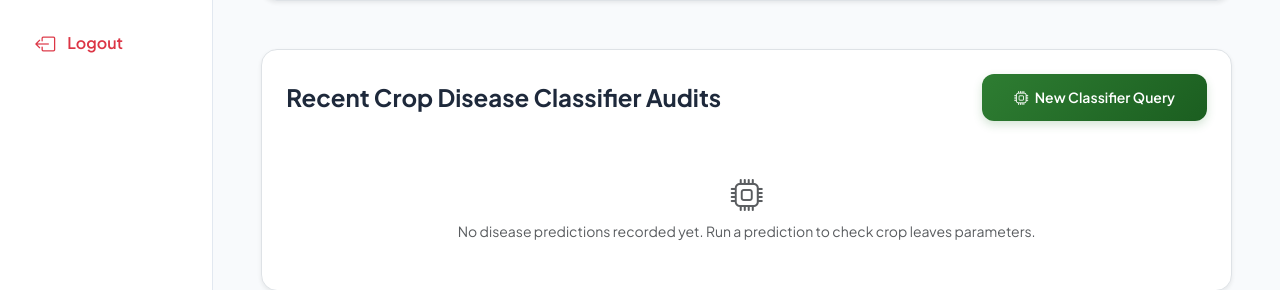
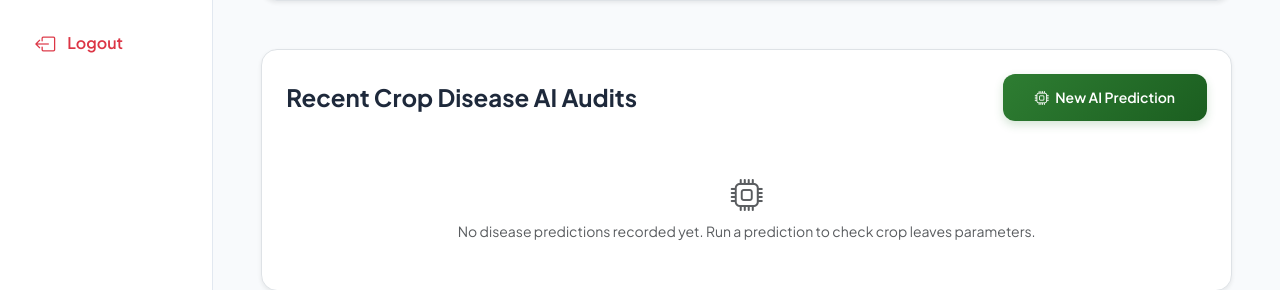
Before and after one commit to bhumit1311/SmartFarmer, a Django app: page /dashboard/ in a window 1280 px wide. Shown: the part 803-1093 px from the top of the page. Run offline with Django 4.2, Linux system fonts and the light colour scheme; the visitor is signed in with stand-in values (Sample User, id 1); data comes from the database, SQL or seed files in the repository; data that the repository does not hold is empty.

Commit message:
Replace technical Classifier jargon with user-friendly AI terms across templates

```diff
--- a/crops/forms.py
+++ b/crops/forms.py
@@ -71,4 +71,4 @@ class DiseasePredictionForm(forms.Form):
     humidity = forms.DecimalField(max_value=100, min_value=0, label="Humidity (%)", widget=forms.NumberInput(attrs={'class': 'form-control form-control-custom', 'placeholder': 'e.g. 80', 'step': '0.1'}))
     rainfall = forms.DecimalField(max_value=1000, min_value=0, label="Rainfall (mm)", widget=forms.NumberInput(attrs={'class': 'form-control form-control-custom', 'placeholder': 'e.g. 150', 'step': '0.1'}))
     soil_type = forms.ChoiceField(choices=SOIL_CHOICES, label="Soil Type", widget=forms.Select(attrs={'class': 'form-select form-control-custom'}))
-    ml_model = forms.ChoiceField(choices=MODEL_CHOICES, label="Select Machine Learning Model", widget=forms.Select(attrs={'class': 'form-select form-control-custom'}))
+    ml_model = forms.ChoiceField(choices=MODEL_CHOICES, label="Select AI Prediction Method", widget=forms.Select(attrs={'class': 'form-select form-control-custom'}))
--- a/crops/views.py
+++ b/crops/views.py
@@ -367,7 +367,7 @@ def disease_prediction_view(request):
             'prevention_tips': prevention_tips,
             'ml_model': ml_model
         }
-        messages.success(request, f"Disease prediction completed using {ml_model} classifier.")
+        messages.success(request, f"Disease prediction completed using {ml_model} method.")
 
     # Load recent 10 predictions history
     history = DiseasePrediction.objects.filter(farmer=request.user)
@@ -514,7 +514,7 @@ def disease_prediction_pdf(request, pk):
     # Section 3: Diagnostic Result
     story.append(Paragraph("3. AI Diagnostic Analysis", h2_style))
     result_data = [
-        [Paragraph("<b>AI ML Classifier Model:</b>", body_style), Paragraph(prediction.ml_model, body_style)],
+        [Paragraph("<b>AI Prediction Method:</b>", body_style), Paragraph(prediction.ml_model, body_style)],
         [Paragraph("<b>Predicted Status / Disease:</b>", body_style), Paragraph(f"<b>{prediction.disease}</b>", body_style)],
         [Paragraph("<b>Confidence Score:</b>", body_style), Paragraph(f"<b>{prediction.confidence}%</b>", body_style)],
     ]
--- a/templates/core/dashboard.html
+++ b/templates/core/dashboard.html
@@ -131,8 +131,8 @@
         <div class="col-12">
             <div class="p-4 rounded-4 bg-white border shadow-sm">
                 <div class="d-flex align-items-center justify-content-between mb-4 flex-wrap gap-2">
-                    <h4 class="fw-bold mb-0">Recent Crop Disease Classifier Audits</h4>
-                    <a href="{% url 'crops:disease_prediction' %}" class="btn btn-premium btn-sm"><i class="bi bi-cpu me-1"></i> New Classifier Query</a>
+                    <h4 class="fw-bold mb-0">Recent Crop Disease AI Audits</h4>
+                    <a href="{% url 'crops:disease_prediction' %}" class="btn btn-premium btn-sm"><i class="bi bi-cpu me-1"></i> New AI Prediction</a>
                 </div>
 
                 {% if recent_predictions %}
@@ -142,7 +142,7 @@
                             <tr>
                                 <th>Date/Time</th>
                                 <th>Crop Sown</th>
-                                <th>Classifier Used</th>
+                                <th>AI Method Used</th>
                                 <th>Climate Input (Temp/Hum/Rain)</th>
                                 <th>Predicted Diagnosis</th>
                                 <th>Confidence</th>
--- a/templates/crops/disease_prediction.html
+++ b/templates/crops/disease_prediction.html
@@ -82,7 +82,7 @@
         <div class="col-lg-6">
             <div class="p-4 p-md-5 rounded-4 bg-white border shadow-sm h-100 d-flex flex-column justify-content-between">
                 <div>
-                    <h4 class="fw-bold mb-4 text-dark"><i class="bi bi-patch-question me-2 text-success"></i>Classifier Diagnosis</h4>
+                    <h4 class="fw-bold mb-4 text-dark"><i class="bi bi-patch-question me-2 text-success"></i>AI Diagnosis</h4>
 
                     {% if result %}
                     <!-- Dynamic Diagnostic Visual Icon -->
```
